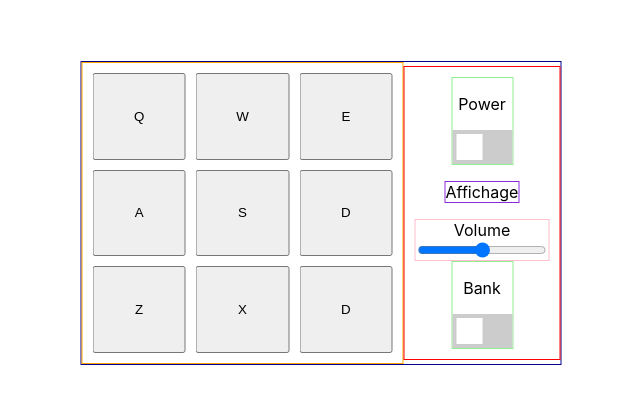
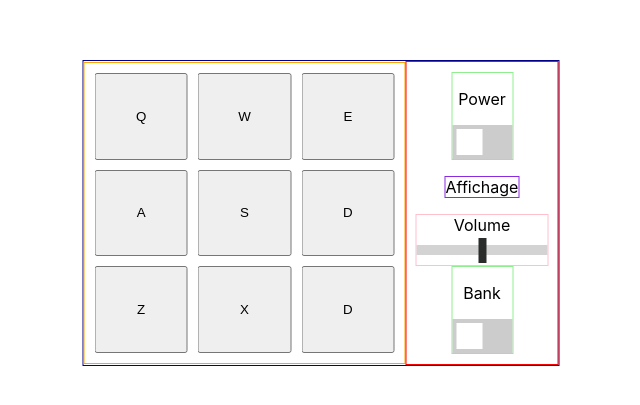
Before and after one commit to jblarriviere/drum-machine, a React (Create React App) app: page / in a window 1280 px wide. Shown: the part 187-592 px from the top of the page, without its empty margins (319-959 px from the left). Built offline with nearby package versions, Linux system fonts and the light colour scheme.

Commit message:
Styling the volume slide

```diff
--- a/src/App.css
+++ b/src/App.css
@@ -109,3 +109,38 @@ input:checked + .slider:before {
   -ms-transform: translateX(26px);
   transform: translateX(26px);
 }
+
+
+/* STYLING THE VOLUME SLIDE */
+
+#volumeSlide {
+  width: 100%; /* Width of the outside container */
+}
+
+/* The slider itself */
+#volume {
+  -webkit-appearance: none;  /* Override default CSS styles */
+  appearance: none;
+  width: 100%; /* Full-width */
+  height: 10px; /* Specified height */
+  margin: 10px 0;
+  background: #d3d3d3; /* Grey background */
+  outline: none; /* Remove outline */
+}
+
+/* The slider handle (use -webkit- (Chrome, Opera, Safari, Edge) and -moz- (Firefox) to override default look) */
+#volume::-webkit-slider-thumb {
+  -webkit-appearance: none; /* Override default look */
+  appearance: none;
+  width: 8px; /* Set a specific slider handle width */
+  height: 25px; /* Slider handle height */
+  background: rgb(42, 44, 44); /* Green background */
+  cursor: pointer; /* Cursor on hover */
+}
+
+#volume::-moz-range-thumb {
+  width: 8px; /* Set a specific slider handle width */
+  height: 25px; /* Slider handle height */
+  background: rgb(42, 44, 44); /* Green background */
+  cursor: pointer; /* Cursor on hover */
+}
```
